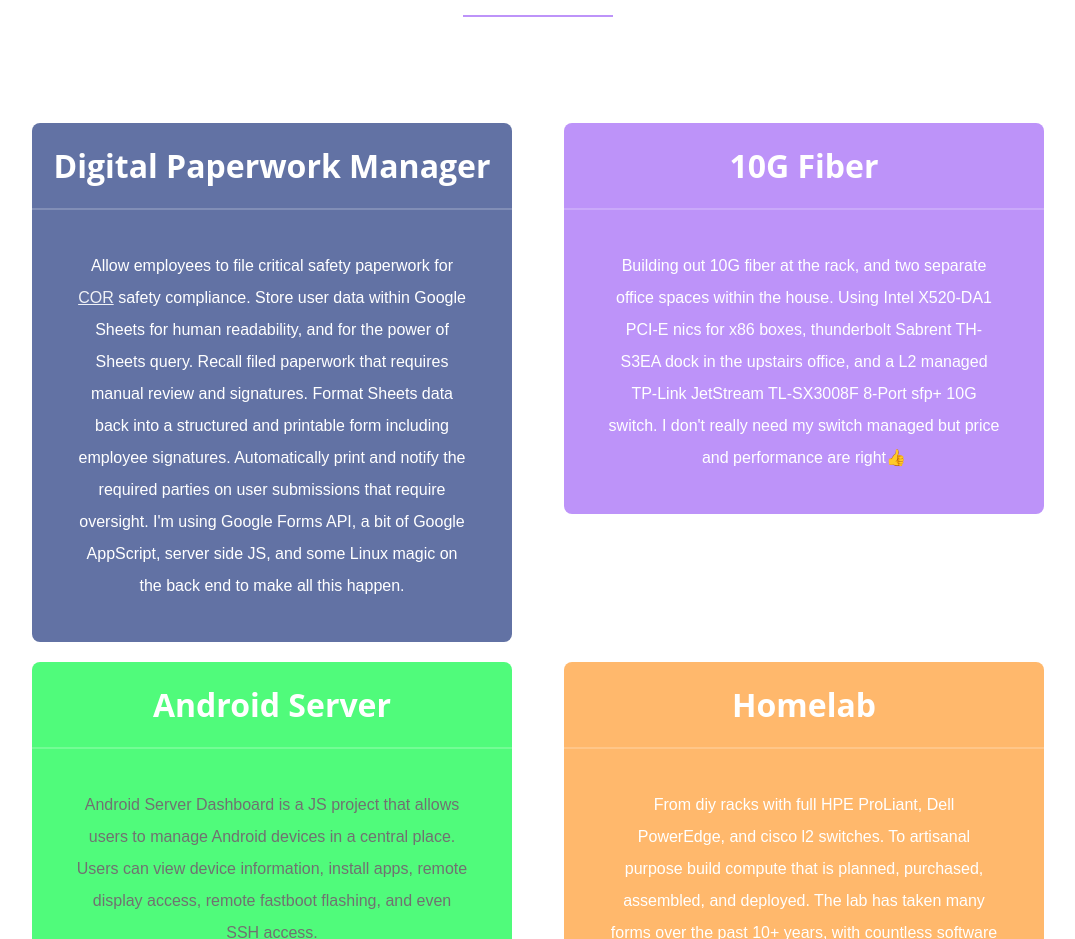
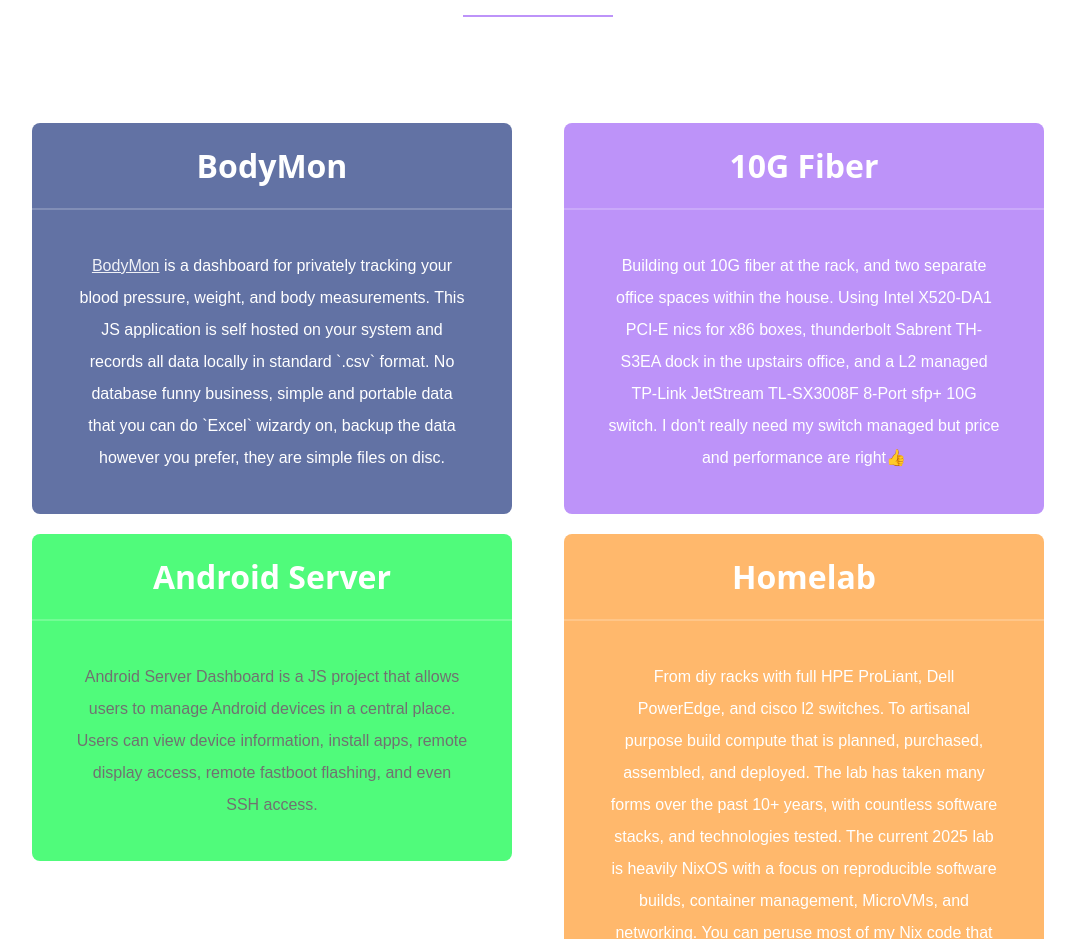
Before and after one commit to noflcl/noflcl.github.io, a plain HTML site: page index.html in a window 1280 px wide. Shown: the part 1100-2039 px from the top of the page, without its empty margins (102-1177 px from the left). Drawn offline with Linux system fonts and the light colour scheme.

Commit message:
updated projects

```diff
--- a/index.html
+++ b/index.html
@@ -41,14 +41,10 @@
 
 			<div class="gallery-large item num1">
 				<div class="banner">
-					<h3 class="title">Digital Paperwork Manager</h3>
+					<h3 class="title">BodyMon</h3>
 				</div>
 				<div class="deets">
-					<p class="gallery-text">Allow employees to file critical safety paperwork for <u><a href="https://cfcsa.ca/cor.php">COR</a></u> safety compliance.
-						Store user data within Google Sheets for human readability, and for the power of Sheets query.
-						Recall filed paperwork that requires manual review and signatures. Format Sheets data
-						back into a structured and printable form including employee signatures. Automatically print and notify the required parties on user submissions that require oversight.
-						I'm using Google Forms API, a bit of Google AppScript, server side JS, and some Linux magic on the back end to make all this happen.</p>
+					<p class="gallery-text"><a style="text-decoration: underline;" href="https://codeberg.org/noflcl/bodymon">BodyMon</a> is a dashboard for privately tracking your blood pressure, weight, and body measurements. This JS application is self hosted on your system and records all data locally in standard `.csv` format. No database funny business, simple and portable data that you can do `Excel` wizardy on, backup the data however you prefer, they are simple files on disc.</p>
 				</div>
 			</div>
 
```
